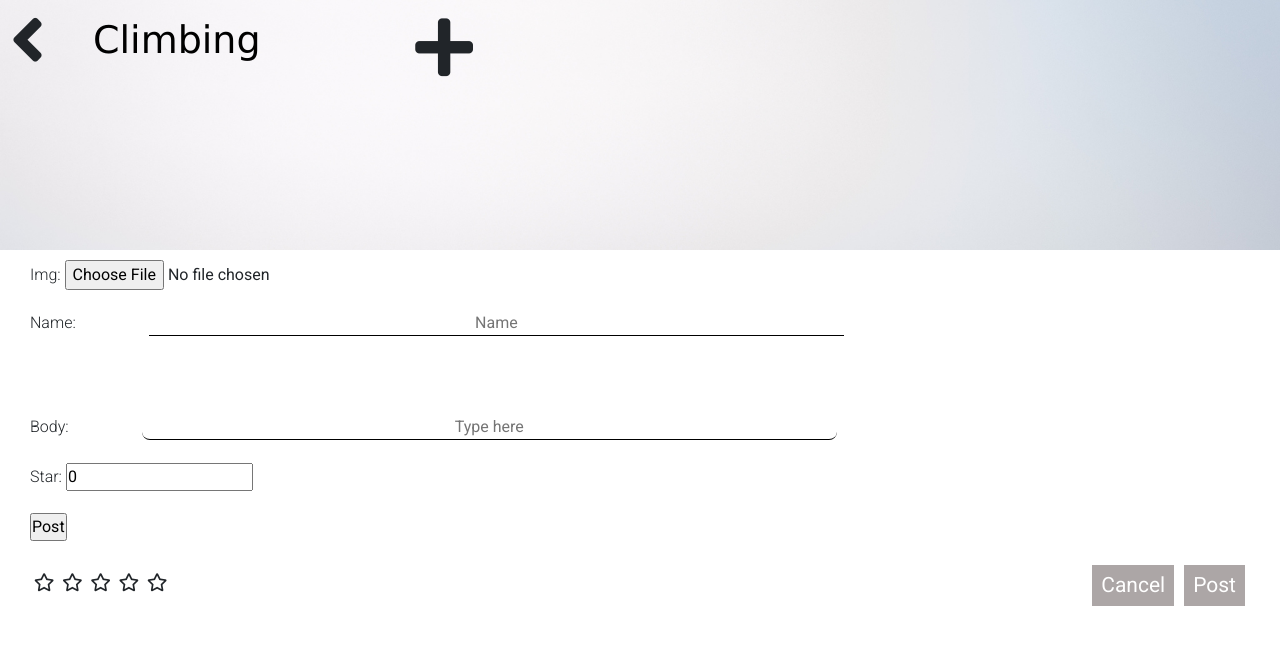
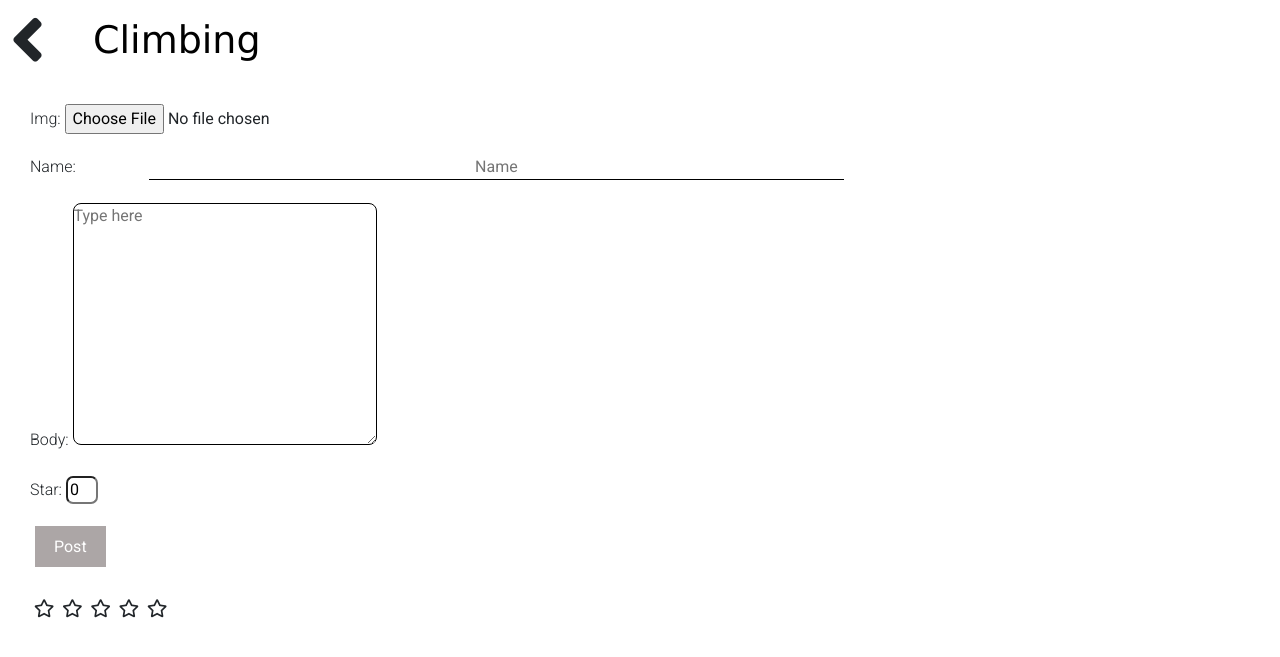
Before and after one commit to tsaurav18/climbing_App, a Django app: page /list/post/ in a window 1280 px wide. Shown: the top 657 px of the page. Run offline with Django 3.2, Linux system fonts and the light colour scheme; some libraries are stand-ins or nearby versions.

Commit message:
css update

```diff
--- a/Main/climbing/forms.py
+++ b/Main/climbing/forms.py
@@ -25,8 +25,11 @@ class PostForm(forms.ModelForm):
             'name': forms.TextInput(
                 attrs={'class': 'row_info', 'placeholder': 'Name'}
             ),
-            'body': forms.TextInput(
+            'body': forms.Textarea(
                 attrs={'class': 'content', 'placeholder': 'Type here'}
+            ),
+            'star':forms.NumberInput(
+                  attrs={'class': 'star', 'placeholder': '0'}
             )
         }
 
--- a/Main/climbing/static/css/list_detail_view.css
+++ b/Main/climbing/static/css/list_detail_view.css
@@ -34,6 +34,9 @@
     margin: 10px 30px;
     overflow: hidden;
 
+}
+.box-1{
+    margin:8px ;
 }
 .fas{
 	cursor: pointer;
--- a/Main/climbing/static/css/list_post_view.css
+++ b/Main/climbing/static/css/list_post_view.css
@@ -6,17 +6,16 @@
 
 .container-box {
 
-    height: 250px;
+    height: 20px;
     width: 100%;
-    background-repeat: no-repeat;
-    background-size: 100%;
+
     margin: 0;
     padding: 0;
 }
 
 .header {
     padding: 0 10px;
-    height: 75px;
+
 }
 
 .logo {
@@ -49,8 +48,7 @@ input[type="text"]{
 
 }
 .content-box {
-    margin: 10px 30px;
-    overflow: hidden;
+    margin: 84px 30px;
 
 }
 
@@ -72,8 +70,9 @@ input[type="text"]{
 .content {
     clear: both;
     border: 1px solid black;
-    margin-top: 56px;
-    border-radius: 8px
+    width: 304px;
+    border-radius: 8px;
+    outline:none
 }
 
 .wrapper-box {
@@ -96,11 +95,15 @@ input[type="text"]{
     font-size: 21px;
 
 }
-
+.star{
+    width: 32px;
+    text-align: center;
+    border-radius: 7px;
+}
 .btn1 {
     margin: 0px 5px;
     background-color: rgb(172, 166, 166);
-    padding: 0px 9px;
+    padding: 0px 19px;
     border: none;
     height: 41px;
     line-height: 21px;
--- a/Main/climbing/static/css/mylist_main.css
+++ b/Main/climbing/static/css/mylist_main.css
@@ -89,9 +89,11 @@ color: #000;
     background-size: cover;
 }
 .grid{
-    float:left;
-    width:100%;
+    float: left;
+    width: 100%;
     border-bottom: 1px solid #DDD;
+    padding: 10px;
+
 }
 .a {
     font-size: 2.2em;
--- a/Main/climbing/templates/list_post_view.html
+++ b/Main/climbing/templates/list_post_view.html
@@ -15,12 +15,12 @@
 <body>
 
 {#    <form action="action.jsp" method="post">#}
-        <div class="container-box" style="background-image:url('../static/img/bukhansan.jpg')">
+        <div class="container-box">
             <div class="header">
                 <span><i class='fas fa-angle-left' onclick="goBack()"
                         style='font-size:70px; float:left; color:black,inline-block;line-height:80px;'></i></span>
                 <h1 class="logo">Climbing</h1>
-                <div class="image-upload"><i class="fas fa-plus"></i></div>
+                <!-- <div class="image-upload"><i class="fas fa-plus"></i></div> -->
 
             </div>
         </div>
@@ -42,7 +42,7 @@
 {#            <input type="text" class="row-box" id="title" name="utitle" placeholder="Title"/>#}
 {#            <input type="text" class="row-info" id="name" name="uname" placeholder="Name"/>#}
 {##}
-{#            <textarea class="content" cols="38" rows="5" id="content" name="content"  placeholder="type here">#}
+{#            <textarea class="content" cols="35" rows="5" id="content" name="content"  placeholder="type here">#}
 {##}
 {##}
 {#               #}
@@ -51,7 +51,7 @@
             <form method="POST" enctype="multipart/form-data">
                 {% csrf_token %}
                 {{ form.as_p }}
-                <input type="submit" value="Post"/>
+                <input type="submit" class="btn1" value="Post"/>
             </form>
 
             <div class="wrapper-box">
@@ -59,8 +59,7 @@
                     <span id="rateMe2"  class="empty-stars mdb-rating"></span>
                 </div>
 
-                <div class="message"><button class="btn1" id="cancel-btn" value="Cancel">Cancel </button><button
-                        class="btn1" id="post-btn" value="Post" onclick="writePostDone()" >Post</button></div>
+
             </div>
         </div>
 
```
Also changed, not shown: Main/climbing/static/css/list_main.css (+18 -0 lines), Main/climbing/templates/list_detail_view.html (+7 -10 lines).
